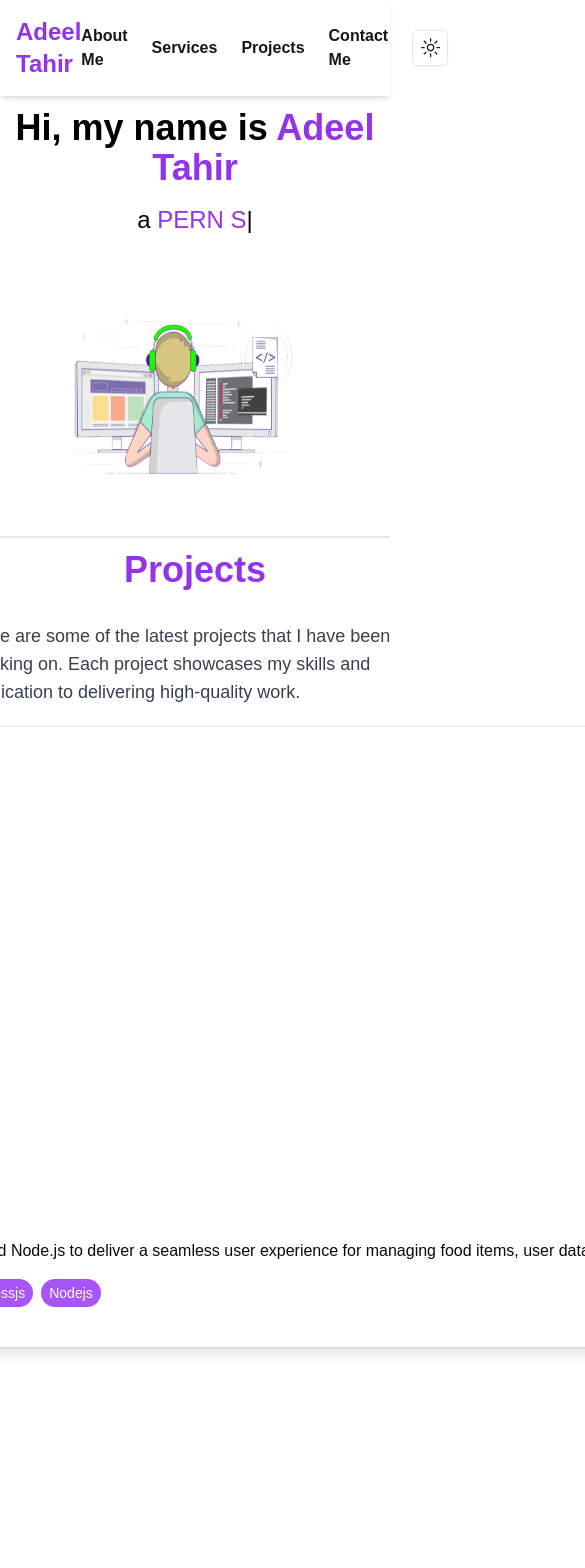
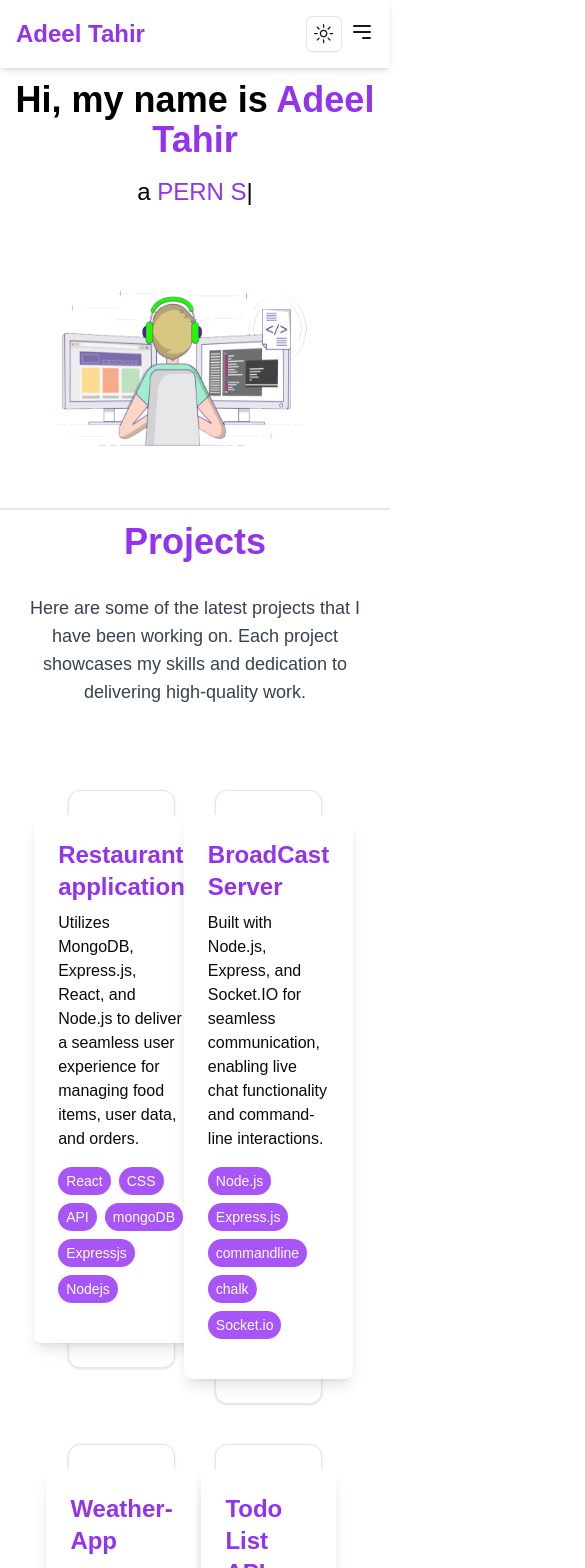
Before and after one commit to AdeelTahir-SE/portfolio, a Next.js app: page / in a window 390 px wide. Shown: the top 1568 px of the page, 585 px wide, since content can reach past the window. Built offline with nearby package versions, Linux system fonts and the light colour scheme.

Commit message:
made responsive

```diff
--- a/app/page.js
+++ b/app/page.js
@@ -1,6 +1,6 @@
 "use client";
 import Image from "next/image";
-import {  useEffect, useRef } from "react";
+import { useEffect, useRef } from "react";
 import Typed from "typed.js";
 import { useTheme } from "next-themes";
 import coder from "@/public/gif3.png"; // Ensure this path is correct
@@ -21,9 +21,9 @@
 import express from "@/components/ui/express.svg";
 import nextjs from "@/components/ui/nextjs.svg";
 import javascript from "@/components/ui/javascript.svg";
-import certificate2 from "@/public/Certificate2.png"
-import certificate1 from "@/public/Certificate1.png"
-import certificate3 from "@/public/Certificate3.png"
+import certificate2 from "@/public/Certificate2.png";
+import certificate1 from "@/public/Certificate1.png";
+import certificate3 from "@/public/Certificate3.png";
 import {
   Carousel,
   CarouselContent,
@@ -31,33 +31,37 @@
   CarouselNext,
   CarouselPrevious,
 } from "@/components/ui/carousel";
+
 const projects = [
   {
-    title: 'Restaurant application',
-    description: 'Utilizes MongoDB, Express.js, React, and Node.js to deliver a seamless user experience for managing food items, user data, and orders.',
-    techs: ['React', 'CSS', 'API', 'mongoDB', 'Expressjs', 'Nodejs']
+    title: "Restaurant application",
+    description:
+      "Utilizes MongoDB, Express.js, React, and Node.js to deliver a seamless user experience for managing food items, user data, and orders.",
+    techs: ["React", "CSS", "API", "mongoDB", "Expressjs", "Nodejs"],
   },
   {
-    title: 'BroadCast Server',
-    description: 'Built with Node.js, Express, and Socket.IO for seamless communication, enabling live chat functionality and command-line interactions.',
-    techs: ['Node.js', 'Express.js', 'commandline', 'chalk', 'Socket.io']
+    title: "BroadCast Server",
+    description:
+      "Built with Node.js, Express, and Socket.IO for seamless communication, enabling live chat functionality and command-line interactions.",
+    techs: ["Node.js", "Express.js", "commandline", "chalk", "Socket.io"],
   },
   {
-    title: 'Weather-App',
-    description: 'Provides real-time weather data and forecasts using React, Redis, Node.js, and Express, with efficient caching for quick retrieval.',
-    techs: ['Node.js', 'Express', 'Redis', 'React', 'Tailwindcss']
+    title: "Weather-App",
+    description:
+      "Provides real-time weather data and forecasts using React, Redis, Node.js, and Express, with efficient caching for quick retrieval.",
+    techs: ["Node.js", "Express", "Redis", "React", "Tailwindcss"],
   },
   {
-    title: 'Todo List API',
-    description: 'Allows users to manage to-do items with endpoints for CRUD operations, secured using JWT and Prisma for database interactions.',
-    techs: ['Node.js', 'Express', 'REST api', 'Postgres', 'Prisma ORM']
-  }
-  ,
+    title: "Todo List API",
+    description:
+      "Allows users to manage to-do items with endpoints for CRUD operations, secured using JWT and Prisma for database interactions.",
+    techs: ["Node.js", "Express", "REST api", "Postgres", "Prisma ORM"],
+  },
   {
-    title: 'See more Projects',
-    description: 'For More projects visit Projects PAGE',
-    techs: []
-  }
+    title: "See more Projects",
+    description: "For More projects visit Projects PAGE",
+    techs: [],
+  },
 ];
 
 export default function Home() {
@@ -86,9 +90,7 @@
   }, []);
 
   return (
-    <div
-      className={'w-full flex flex-col items-center justify-center pb-32 bg-white text-black dark:bg-black dark:text-white'}
-    >
+    <div className="w-full flex flex-col items-center justify-center pb-32 bg-white text-black dark:bg-black dark:text-white">
       <div className="flex flex-col md:flex-row items-center justify-between border-b-2 p-3 w-full">
         <div className="text-center mb-8 md:mb-0 md:mx-28">
           <h1 className="text-4xl font-bold mb-4">
@@ -102,41 +104,44 @@
         <Image
           src={coder}
           alt="Picture of the author"
-          width={450}
-          height={400}
-          className="w-64 h-64 md:w-96 md:h-80 mr-9"
+          className="w-72 h-64 md:w-96 md:h-80 mr-9"
         />
       </div>
       <div className="flex flex-col items-center">
         <h1 className="text-4xl font-bold mb-4 text-purple-600 mt-3">
           Projects
         </h1>
-        <p className="text-lg text-gray-700 mb-4 flex-wrap max-w-md m-4">
-          Here are some of the latest projects that I have been working on. Each project showcases my skills and dedication to delivering high-quality work.
+        <p className="text-lg text-gray-700 mb-4 flex-wrap max-w-md m-4 text-center">
+          Here are some of the latest projects that I have been working on. Each
+          project showcases my skills and dedication to delivering high-quality
+          work.
         </p>
 
-
-<Carousel className="w-full md:max-w-4xl border-b-2 pb-9">
-  <CarouselContent className="-ml-1">
+        <Carousel className="hidden md:flex sm:w-full md:max-w-4xl border-b-2 pb-9">
+          <CarouselContent className="-ml-1 flex-col sm:flex-col md:flex-row">
             {projects.map((project, index) => (
               <CarouselItem
                 key={index}
-        className="pl-1 md:basis-1/2 lg:basis-1/3 hover:scale-105 cursor-pointer"
+                className="pl-1 md:basis-1/3 l hover:scale-105 cursor-pointer"
               >
                 <div className="p-1">
                   <Card className="hover:scale-105 cursor-pointer">
                     <CardContent className="flex aspect-square items-center justify-center p-6">
                       <div className="dark:bg-gray-800 p-6 rounded-lg shadow-lg bg-white">
-                <h2 className="text-2xl font-semibold mb-2 text-purple-600">{project.title}</h2>
+                        <h2 className="text-2xl font-semibold mb-2 text-purple-600">
+                          {project.title}
+                        </h2>
                         <p className="mb-4">{project.description}</p>
                         <div className="flex flex-wrap gap-2 mb-4">
                           {project.techs.map((tech, techIndex) => (
-                    <span key={techIndex} className="bg-purple-500 text-white px-2 py-1 rounded-full text-sm">
+                            <span
+                              key={techIndex}
+                              className="bg-purple-500 text-white px-2 py-1 rounded-full text-sm"
+                            >
                               {tech}
                             </span>
                           ))}
                         </div>
-
                       </div>
                     </CardContent>
                   </Card>
@@ -147,13 +152,38 @@
           <CarouselPrevious />
           <CarouselNext />
         </Carousel>
-
-
-        <div className="flex flex-col w-full border-b-2 pb-4">
+        <div className="grid grid-cols-2 p-12 md:hidden ">
+          {projects.map((project, index) => (
+            <div key={index} className="p-5">
+              <Card className="hover:scale-105 cursor-pointer">
+                <CardContent className="flex aspect-square items-center justify-center p-6">
+                  <div className="dark:bg-gray-800 p-6 rounded-lg shadow-lg bg-white">
+                    <h2 className="text-2xl font-semibold mb-2 text-purple-600">
+                      {project.title}
+                    </h2>
+                    <p className="mb-4">{project.description}</p>
+                    <div className="flex flex-wrap gap-2 mb-4">
+                      {project.techs.map((tech, techIndex) => (
+                        <span
+                          key={techIndex}
+                          className="bg-purple-500 text-white px-2 py-1 rounded-full text-sm"
+                        >
+                          {tech}
+                        </span>
+                      ))}
+                    </div>
+                  </div>
+                </CardContent>
+              </Card>
+            </div>
+          ))}
+        </div>
+      </div>
+      <div className="flex flex-col  border-b-2 pb-4">
         <h1 className="text-4xl font-bold mb-4 text-purple-600 mt-3 text-center">
           Skills
         </h1>
-          <div className="grid grid-cols-1 md:grid-cols-2 lg:grid-cols-4 gap-4">
+        <div className="grid grid-cols-2 sm:grid-cols-3 md:grid-cols-4 gap-4 p-12">
           <SkillsCard
             title="HTML"
             description="Language used in creating websites"
@@ -230,28 +260,28 @@
             img={npm}
           />
         </div>
-        </div>
-
-        {/* Certificates Section */}
         <div className="flex flex-col w-full mt-12">
-        <div className="flex flex-col w-full mt-12">
-  <h1 className="text-4xl font-bold mb-4 text-purple-600 mt-3 text-center">
+  <h1 className="text-4xl font-bold mb-8 text-purple-600 text-center">
     Certificates
   </h1>
-  <Carousel className="w-full md:max-w-4xl border-b-2 pb-9">
-    <CarouselContent className="-ml-1">
-      {[certificate1, certificate2, certificate3,certificate1,certificate2,certificate3].map((v, index) => (
+
+  <div className="relative w-full md:max-w-5xl">
+    {/* Carousel for larger screens */}
+    <div className="hidden md:flex md:justify-center">
+      <Carousel className="w-9/12 border-b-2 pb-12">
+        <CarouselContent className="flex space-x-4  -ml-1">
+          {[certificate1, certificate2, certificate3].map((v, index) => (
             <CarouselItem
               key={index}
-          className="pl-1 md:basis-1/2 lg:basis-1/3 hover:scale-105 cursor-pointer"
+              className="shrink-0 w-48 sm:w-64 md:w-72 lg:w-80 xl:w-96 transition-all duration-300 transform hover:scale-105 cursor-pointer"
             >
-          <div className="p-1">
-            <Card className="hover:scale-105 cursor-pointer">
-              <CardContent className="flex  items-center justify-center p-6">
+              <div className="p-2 md:p-4">
+                <Card className="hover:scale-105 transition-transform shadow-lg cursor-pointer">
+                  <CardContent className="flex items-center justify-center p-4 md:p-6">
                     <Image
                       src={v}
-                  className="w-full h-full object-cover" // Make the image responsive and cover the container
-                  alt={`Certificate ${index + 1}`} // Always good to have an alt attribute for accessibility
+                      className="w-full h-full object-cover rounded-lg"
+                      alt={`Certificate ${index + 1}`}
                     />
                   </CardContent>
                 </Card>
@@ -259,14 +289,38 @@
             </CarouselItem>
           ))}
         </CarouselContent>
-    <CarouselPrevious />
-    <CarouselNext />
+        <CarouselPrevious className="absolute top-1/2 left-0 transform -translate-y-1/2" />
+        <CarouselNext className="absolute top-1/2 right-0 transform -translate-y-1/2" />
       </Carousel>
+    </div>
+
+    {/* For smaller screens, display certificates vertically */}
+    <div className="block md:hidden">
+      <div className="flex flex-col items-center space-y-4">
+        {[certificate1, certificate2, certificate3].map((v, index) => (
+          <div key={index} className="w-80 sm:w-80 md:w-72 lg:w-80 xl:w-96 transition-all duration-300 transform hover:scale-105 cursor-pointer">
+            <div className="p-2 md:p-4">
+              <Card className="hover:scale-105 transition-transform shadow-lg cursor-pointer">
+                <CardContent className="flex items-center justify-center p-4 md:p-6">
+                  <Image
+                    src={v}
+                    className="w-full h-full object-cover rounded-lg"
+                    alt={`Certificate ${index + 1}`}
+                  />
+                </CardContent>
+              </Card>
+            </div>
+          </div>
+        ))}
+      </div>
+    </div>
+  </div>
 </div>
 
 
   </div>
   </div>
-    </div>
+
+
   );
 }
--- a/components/ui/navbar.js
+++ b/components/ui/navbar.js
@@ -1,32 +1,48 @@
+"use client";
 import Link from "next/link";
 import { ModeToggle } from "./theme-btn";
+import { useState } from "react";
+import {
+  Sheet,
+  SheetContent,
+  SheetDescription,
+  SheetHeader,
+  SheetTitle,
+  SheetTrigger,
+} from "@/components/ui/sheet";
 
 export default function Navbar() {
+  const [sheet, setSheet] = useState(false);
   return (
-    <nav className="sticky top-0 backdrop-blur-3xl z-10 flex justify-between items-center p-4 bg-white dark:bg-gray-900 dark:text-white shadow-md">
+    <>
+      <nav className="sticky top-0 backdrop-blur-3xl z-10 flex justify-between items-center p-4 bg-white dark:bg-gray-900 dark:text-white shadow-md w-full">
         <div>
-        <Link href="/" className="text-2xl font-bold text-purple-600 hover:underline">
+          <Link
+            href="/"
+            className="text-2xl font-bold text-purple-600 hover:underline"
+          >
             Adeel Tahir
           </Link>
         </div>
-      <ul className="flex space-x-6 list-none items-center">
+
+        <ul className="hidden md:flex space-x-6 list-none items-center">
           <li>
-          <Link href="/AboutMe" className="hover:underline font-semibold ">
+            <Link href="/AboutMe" className="hover:underline font-semibold">
               About Me
             </Link>
           </li>
           <li>
-          <Link href="/Services" className="hover:underline font-semibold  ">
+            <Link href="/Services" className="hover:underline font-semibold">
               Services
             </Link>
           </li>
           <li>
-          <Link href="/Projects" className="hover:underline font-semibold " >
+            <Link href="/Projects" className="hover:underline font-semibold">
               Projects
             </Link>
           </li>
           <li>
-          <Link href="/ContactMe" className="hover:underline font-semibold ">
+            <Link href="/ContactMe" className="hover:underline font-semibold">
               Contact Me
             </Link>
           </li>
@@ -34,6 +50,66 @@
             <ModeToggle />
           </li>
         </ul>
+        <div className="md:hidden">
+          <span className="mx-2">
+            <ModeToggle />
+          </span>
+          <Sheet>
+            <SheetTrigger>
+              <svg
+                className="w-6 h-6"
+                fill="none"
+                stroke="currentColor"
+                viewBox="0 0 24 24"
+                xmlns="http://www.w3.org/2000/svg"
+              >
+                <path
+                  strokeLinecap="round"
+                  strokeLinejoin="round"
+                  strokeWidth="2"
+                  d="M4 6h16M4 12h16m-7 6h7"
+                ></path>
+              </svg>
+            </SheetTrigger>
+            <SheetContent className="bg-white">
+              <SheetHeader>
+                <SheetTitle className="font-bold my-4 text-purple-600">Adeel-Portfolio</SheetTitle>
+                <SheetDescription>
+                  <div className="flex flex-col gap-6">
+                    <Link
+                      href="/AboutMe"
+                      className="hover:underline font-semibold"
+                    >
+                      About Me
+                    </Link>
+
+                    <Link
+                      href="/Services"
+                      className="hover:underline font-semibold"
+                    >
+                      Services
+                    </Link>
+
+                    <Link
+                      href="/Projects"
+                      className="hover:underline font-semibold"
+                    >
+                      Projects
+                    </Link>
+
+                    <Link
+                      href="/ContactMe"
+                      className="hover:underline font-semibold"
+                    >
+                      Contact Me
+                    </Link>
+                  </div>
+                </SheetDescription>
+              </SheetHeader>
+            </SheetContent>
+          </Sheet>
+        </div>
       </nav>
+    </>
   );
 }
--- /dev/null
+++ b/components/ui/sheet.jsx
@@ -0,0 +1,109 @@
+"use client";
+import * as React from "react"
+import * as SheetPrimitive from "@radix-ui/react-dialog"
+import { Cross2Icon } from "@radix-ui/react-icons"
+import { cva } from "class-variance-authority";
+
+import { cn } from "@/lib/utils"
+
+const Sheet = SheetPrimitive.Root
+
+const SheetTrigger = SheetPrimitive.Trigger
+
+const SheetClose = SheetPrimitive.Close
+
+const SheetPortal = SheetPrimitive.Portal
+
+const SheetOverlay = React.forwardRef(({ className, ...props }, ref) => (
+  <SheetPrimitive.Overlay
+    className={cn(
+      "fixed inset-0 z-50 bg-black/80  data-[state=open]:animate-in data-[state=closed]:animate-out data-[state=closed]:fade-out-0 data-[state=open]:fade-in-0",
+      className
+    )}
+    {...props}
+    ref={ref} />
+))
+SheetOverlay.displayName = SheetPrimitive.Overlay.displayName
+
+const sheetVariants = cva(
+  "fixed z-50 gap-4 bg-background p-6 shadow-lg transition ease-in-out data-[state=closed]:duration-300 data-[state=open]:duration-500 data-[state=open]:animate-in data-[state=closed]:animate-out",
+  {
+    variants: {
+      side: {
+        top: "inset-x-0 top-0 border-b data-[state=closed]:slide-out-to-top data-[state=open]:slide-in-from-top",
+        bottom:
+          "inset-x-0 bottom-0 border-t data-[state=closed]:slide-out-to-bottom data-[state=open]:slide-in-from-bottom",
+        left: "inset-y-0 left-0 h-full w-3/4 border-r data-[state=closed]:slide-out-to-left data-[state=open]:slide-in-from-left sm:max-w-sm",
+        right:
+          "inset-y-0 right-0 h-full w-3/4 border-l data-[state=closed]:slide-out-to-right data-[state=open]:slide-in-from-right sm:max-w-sm",
+      },
+    },
+    defaultVariants: {
+      side: "right",
+    },
+  }
+)
+
+const SheetContent = React.forwardRef(({ side = "right", className, children, ...props }, ref) => (
+  <SheetPortal>
+    <SheetOverlay />
+    <SheetPrimitive.Content ref={ref} className={cn(sheetVariants({ side }), className)} {...props}>
+      <SheetPrimitive.Close
+        className="absolute right-4 top-4 rounded-sm opacity-70 ring-offset-background transition-opacity hover:opacity-100 focus:outline-none focus:ring-2 focus:ring-ring focus:ring-offset-2 disabled:pointer-events-none data-[state=open]:bg-secondary">
+        <Cross2Icon className="h-4 w-4" />
+        <span className="sr-only">Close</span>
+      </SheetPrimitive.Close>
+      {children}
+    </SheetPrimitive.Content>
+  </SheetPortal>
+))
+SheetContent.displayName = SheetPrimitive.Content.displayName
+
+const SheetHeader = ({
+  className,
+  ...props
+}) => (
+  <div
+    className={cn("flex flex-col space-y-2 text-center sm:text-left", className)}
+    {...props} />
+)
+SheetHeader.displayName = "SheetHeader"
+
+const SheetFooter = ({
+  className,
+  ...props
+}) => (
+  <div
+    className={cn("flex flex-col-reverse sm:flex-row sm:justify-end sm:space-x-2", className)}
+    {...props} />
+)
+SheetFooter.displayName = "SheetFooter"
+
+const SheetTitle = React.forwardRef(({ className, ...props }, ref) => (
+  <SheetPrimitive.Title
+    ref={ref}
+    className={cn("text-lg font-semibold text-foreground", className)}
+    {...props} />
+))
+SheetTitle.displayName = SheetPrimitive.Title.displayName
+
+const SheetDescription = React.forwardRef(({ className, ...props }, ref) => (
+  <SheetPrimitive.Description
+    ref={ref}
+    className={cn("text-sm text-muted-foreground", className)}
+    {...props} />
+))
+SheetDescription.displayName = SheetPrimitive.Description.displayName
+
+export {
+  Sheet,
+  SheetPortal,
+  SheetOverlay,
+  SheetTrigger,
+  SheetClose,
+  SheetContent,
+  SheetHeader,
+  SheetFooter,
+  SheetTitle,
+  SheetDescription,
+}
--- a/package.json
+++ b/package.json
@@ -9,6 +9,7 @@
     "lint": "next lint"
   },
   "dependencies": {
+    "@radix-ui/react-dialog": "^1.1.1",
     "@radix-ui/react-dropdown-menu": "^2.1.1",
     "@radix-ui/react-icons": "^1.3.0",
     "@radix-ui/react-slot": "^1.1.0",
```
Also changed, not shown: 1 other file (tests, documents, lock files or other folders). Lines whose indentation alone changed are shown as unchanged.
